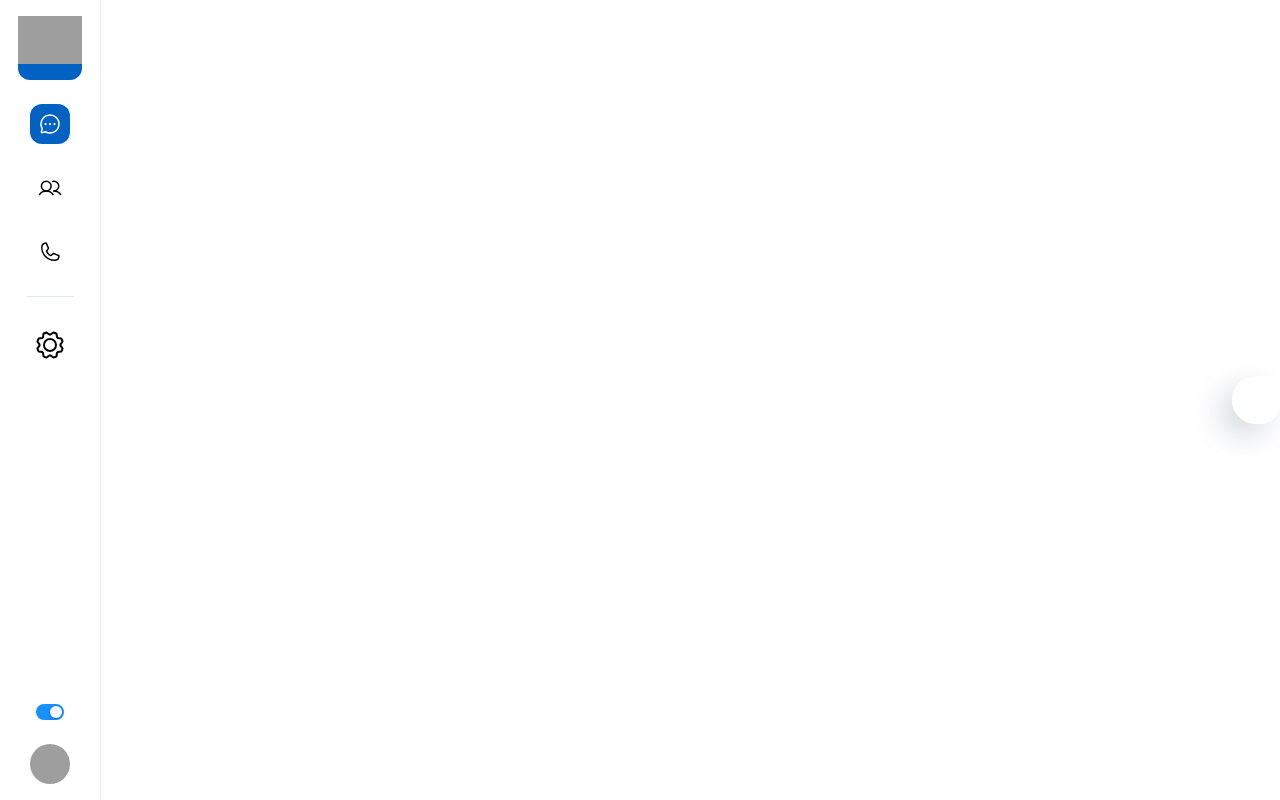
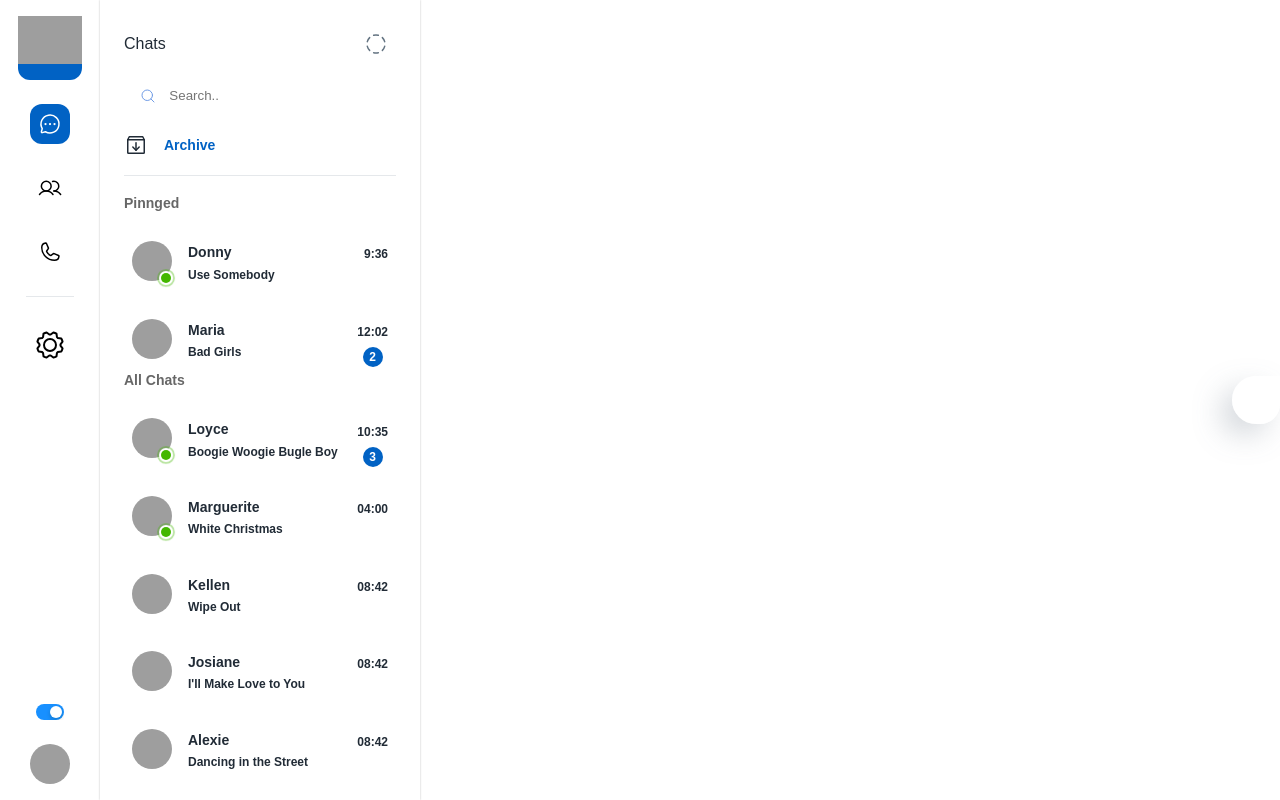
Before and after one commit to BholaNathSarkar/chat-application, a React (Create React App) app in the folder Frontend/: page /app in a window 1280 px wide. Built offline with nearby package versions, Linux system fonts and the light colour scheme; grey boxes are pictures that could not be loaded; some icons are missing.

Commit message:
Add chats box

```diff
--- a/Frontend/src/layouts/dashboard/index.js
+++ b/Frontend/src/layouts/dashboard/index.js
@@ -60,7 +60,7 @@
   // console.log(theme);
   const { onToggleMode } = useSettings();
   return (
-    <>
+    <Stack direction={"row"}>
      <Box
         p={2}
         sx={{
@@ -164,7 +164,7 @@
       </Box>
 
       <Outlet />
-    </>
+    </Stack>
   );
 };
 
--- /dev/null
+++ b/Frontend/src/pages/dashboard/Chats.js
@@ -0,0 +1,199 @@
+import {
+  Avatar,
+  Box,
+  Button,
+  Divider,
+  Stack,
+  Typography,
+  Badge,
+} from "@mui/material";
+import IconButton from "@mui/material/IconButton";
+
+import { ArchiveBox, CircleDashed, MagnifyingGlass } from "phosphor-react";
+import { alpha, styled } from "@mui/material/styles";
+import React from "react";
+import { faker } from "@faker-js/faker";
+import { ChatList } from "../../data";
+import { SimpleBarStyle } from "../../components/Scrollbar";
+import { useTheme } from "@emotion/react";
+
+const StyledBadge = styled(Badge)(({ theme }) => ({
+  "& .MuiBadge-badge": {
+    backgroundColor: "#44b700",
+    color: "#44b700",
+    boxShadow: `0 0 0 2px ${theme.palette.background.paper}`,
+    "&::after": {
+      position: "absolute",
+      top: 0,
+      left: 0,
+      width: "100%",
+      height: "100%",
+      borderRadius: "50%",
+      animation: "ripple 1.2s infinite ease-in-out",
+      border: "1px solid currentColor",
+      content: '""',
+    },
+  },
+  "@keyframes ripple": {
+    "0%": {
+      transform: "scale(.8)",
+      opacity: 1,
+    },
+    "100%": {
+      transform: "scale(2.4)",
+      opacity: 0,
+    },
+  },
+}));
+
+const ChatElement = (input) => {
+  let { id, name, img, msg, time, unread, online } = input;
+  const theme = useTheme();
+  return (
+    <Box
+      sx={{
+        width: "100%",
+
+        borderRadius: 1,
+        backgroundColor: theme.palette.mode === "light"
+            ? "#fff"
+            : theme.palette.background.default
+      }}
+      p={1}
+    >
+      <Stack
+        direction={"row"}
+        spacing={2}
+        alignItems={"center"}
+        justifyContent={"space-between"}
+      >
+        <Stack direction={"row"} spacing={2}>
+          {online ? (
+            <StyledBadge
+              overlap="circular"
+              anchorOrigin={{ vertical: "bottom", horizontal: "right" }}
+              variant="dot"
+            >
+              <Avatar src={faker.image.avatar()} />
+            </StyledBadge>
+          ) : (
+            <Avatar src={faker.image.avatar()} />
+          )}
+
+          <Stack spacing={0.3}>
+            <Typography variant="subtitle2">{name}</Typography>
+            <Typography variant="caption">{msg}</Typography>
+          </Stack>
+        </Stack>
+        <Stack spacing={2} alignItems={"center"}>
+          <Typography sx={{ fontWeight: 600 }} variant="caption">
+            {time}
+          </Typography>
+          <Badge color="primary" badgeContent={unread}></Badge>
+        </Stack>
+      </Stack>
+    </Box>
+  );
+};
+
+const Search = styled("div")(({ theme }) => ({
+  position: "relative",
+  borderRadius: 20,
+  backgroundColor: alpha(theme.palette.background.default, 1),
+  marginRight: theme.spacing(2),
+  marginLeft: 0,
+  width: "100%",
+}));
+
+const SearchIconWrapper = styled("div")(({ theme }) => ({
+  padding: theme.spacing(0, 2),
+  height: "100%",
+  position: "absolute",
+  pointerEvents: "none",
+  display: "flex",
+  alignItems: "center",
+  justifyContent: "center",
+}));
+
+const SearchInputBase = styled("input")(({ theme }) => ({
+  color: "inherit",
+  padding: theme.spacing(1, 1, 1, 0),
+  paddingLeft: `calc(1em + ${theme.spacing(4)})`,
+  width: "100%",
+  border: "none",
+  outline: "none",
+  backgroundColor: "transparent",
+}));
+
+function Chats() {
+  const theme = useTheme();
+  return (
+    <Box
+      sx={{
+        position: "relative", // Fixed the position value
+
+        width: 320,
+        backgroundColor:
+          theme.palette.mode === "Light"
+            ? "#F8FAFF"
+            : theme.palette.background.paper,
+        boxShadow: "0px 0px 2px rgba(0,0,0,0.25)", // Corrected the alpha value
+      }}
+    >
+      <Stack p={3} spacing={2} sx={{ height: "100vh" }}>
+        <Stack
+          direction={"row"}
+          alignItems={"center"}
+          justifyContent={"space-between"}
+        >
+          <Typography>Chats</Typography>
+          <IconButton>
+            <CircleDashed />
+          </IconButton>
+        </Stack>
+        <Stack sx={{ width: "100%" }}>
+          <Search>
+            <SearchIconWrapper>
+              <MagnifyingGlass color="#709CE6" />
+            </SearchIconWrapper>
+            <SearchInputBase placeholder="Search.." aria-label="search" />
+          </Search>
+        </Stack>
+        <Stack spacing={1.5}>
+          <Stack direction={"row"} alignItems={"center"} spacing={1}>
+            <ArchiveBox size={24} />
+            <Button>Archive</Button>
+          </Stack>
+          <Divider />
+        </Stack>
+        <Stack
+          spacing={2}
+          direction={"column"}
+          sx={{ flexGrow: 1, overflow: "scroll", height: "100%" }}
+        >
+          <SimpleBarStyle timeout={500} clickOnTrack={"false"}>
+            <Stack spacing={2.4}>
+              <Typography variant="subtitle2" sx={{ color: "#676767" }}>
+                Pinnged
+              </Typography>
+              {ChatList.filter((el) => el.pinned).map((el) => {
+                return <ChatElement {...el} />;
+              })}
+            </Stack>
+
+            <Stack spacing={2.4}>
+              <Typography variant="subtitle2" sx={{ color: "#676767" }}>
+                All Chats
+              </Typography>
+              {ChatList.filter((el) => !el.pinned).map((el) => {
+                return <ChatElement {...el} />;
+              })}
+            </Stack>
+          </SimpleBarStyle>
+        </Stack>
+      </Stack>
+    </Box>
+  );
+}
+
+export default Chats;
--- a/Frontend/src/pages/dashboard/GeneralApp.js
+++ b/Frontend/src/pages/dashboard/GeneralApp.js
@@ -1,10 +1,11 @@
 import React from "react";
+import Chats from "./Chats";
 
 const GeneralApp = () => {
-
   return (
     <>
       {/* chats */}
+      <Chats />
     </>
   );
 };
```
